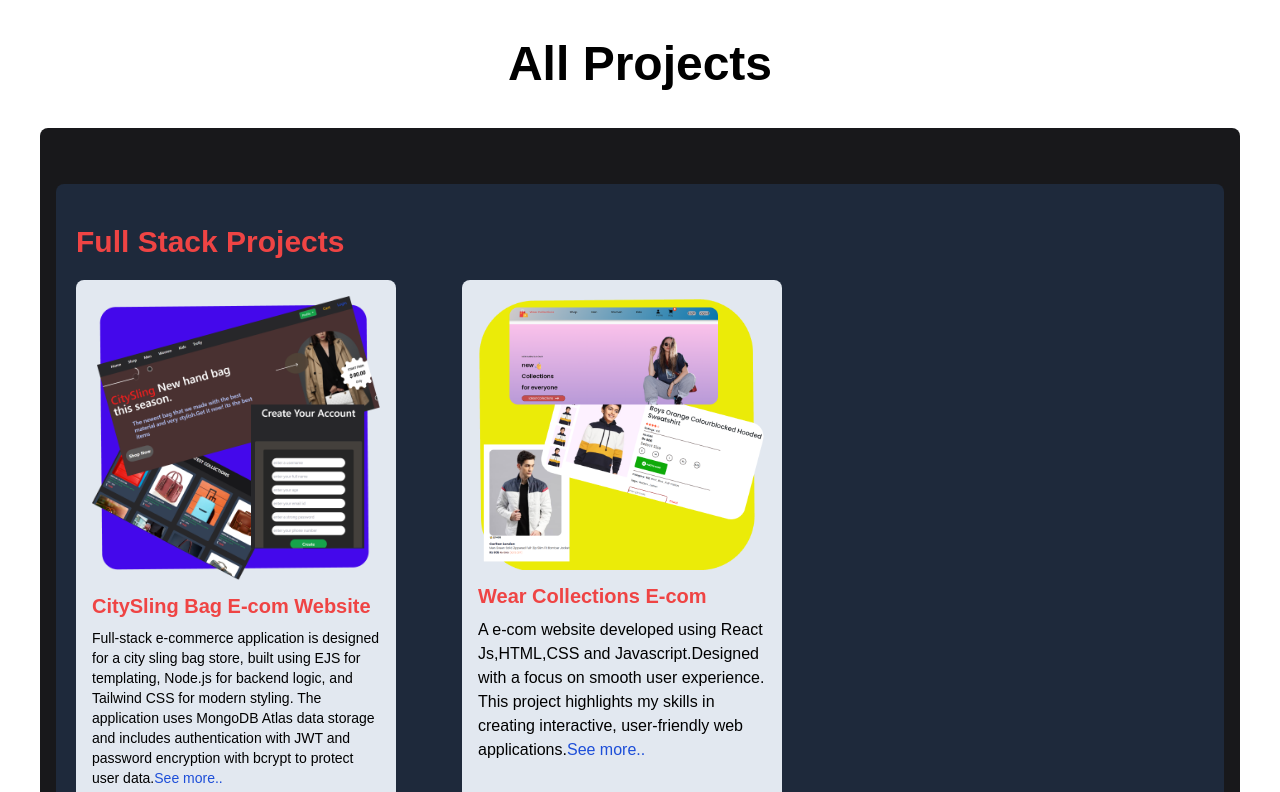
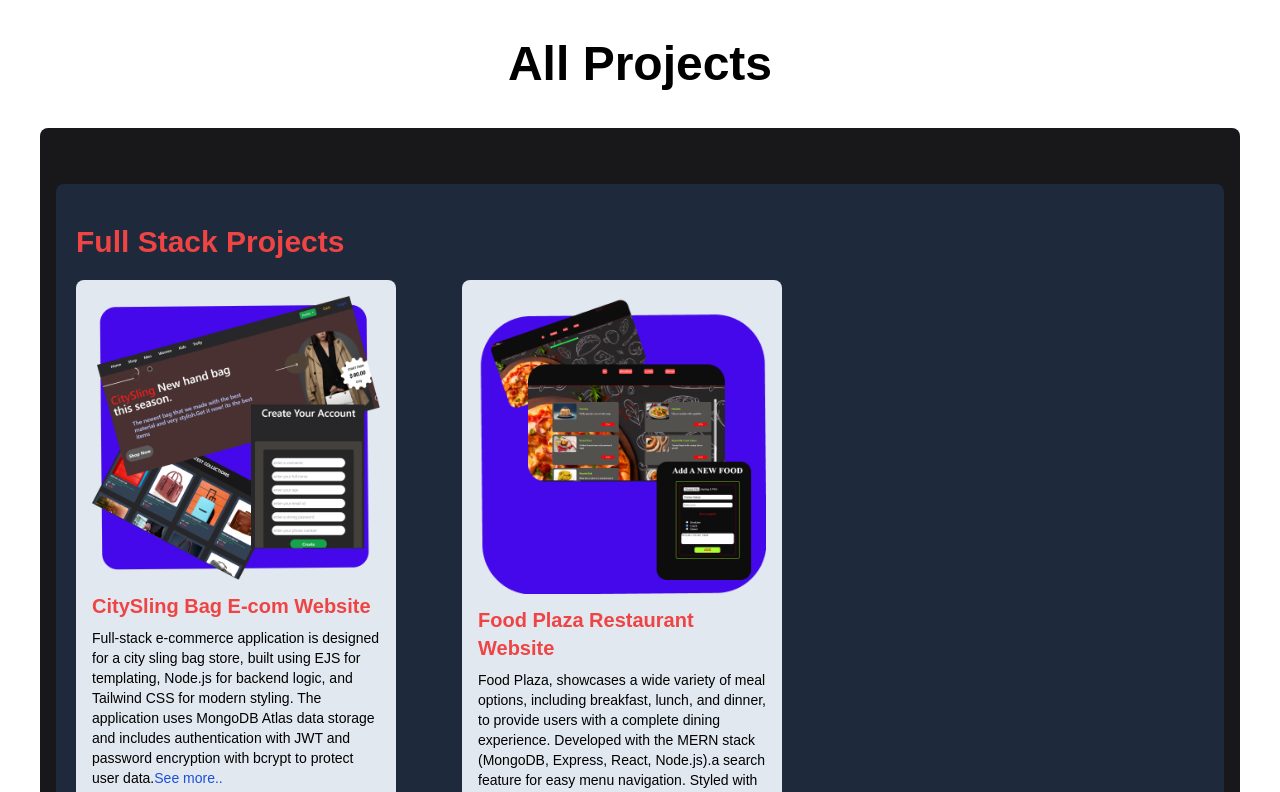
Before and after one commit to abhijit84842/Abhijit_Portfolio, a Next.js app: page /pages/projectall in a window 1280 px wide. Shown: the top 792 px of the page. Built offline with nearby package versions, Linux system fonts and the light colour scheme.

Commit message:
add a new full stack projects

```diff
--- a/app/components/ProjectsShow/FullStackProjectsShow.js
+++ b/app/components/ProjectsShow/FullStackProjectsShow.js
@@ -67,17 +67,14 @@ const FullStackProjectsShow = () => {
             <div className="crad bg-slate-200 w-[20rem] p-4 rounded-lg h-[35rem]">
               <img
                 className="w-[20rem]"
-                src="/ProjectShow/Wear Collections Img.png"
+                src="/ProjectShow/FoodPlaza.png"
                 alt="loading.."
               />
               <p className="text-red-500 text-xl mt-2 font-semibold mb-2 mt-3">
-                Wear Collections E-com
+                Food Plaza Restaurant Website
               </p>
-              <p className="text-black ">
-                A e-com website developed using React Js,HTML,CSS and
-                Javascript.Designed with a focus on smooth user experience. This
-                project highlights my skills in creating interactive,
-                user-friendly web applications.
+              <p className="text-black text-sm">
+              Food Plaza, showcases a wide variety of meal options, including breakfast, lunch, and dinner, to provide users with a complete dining experience. Developed with the MERN stack (MongoDB, Express, React, Node.js).a search feature for easy menu navigation. Styled with CSS for a clean, appealing interface.
                 <span>
                   <Link className="text-blue-700" href={""}>
                     See more..
```
Also changed, not shown: public/ProjectShow/FoodPlaza.png (added).
